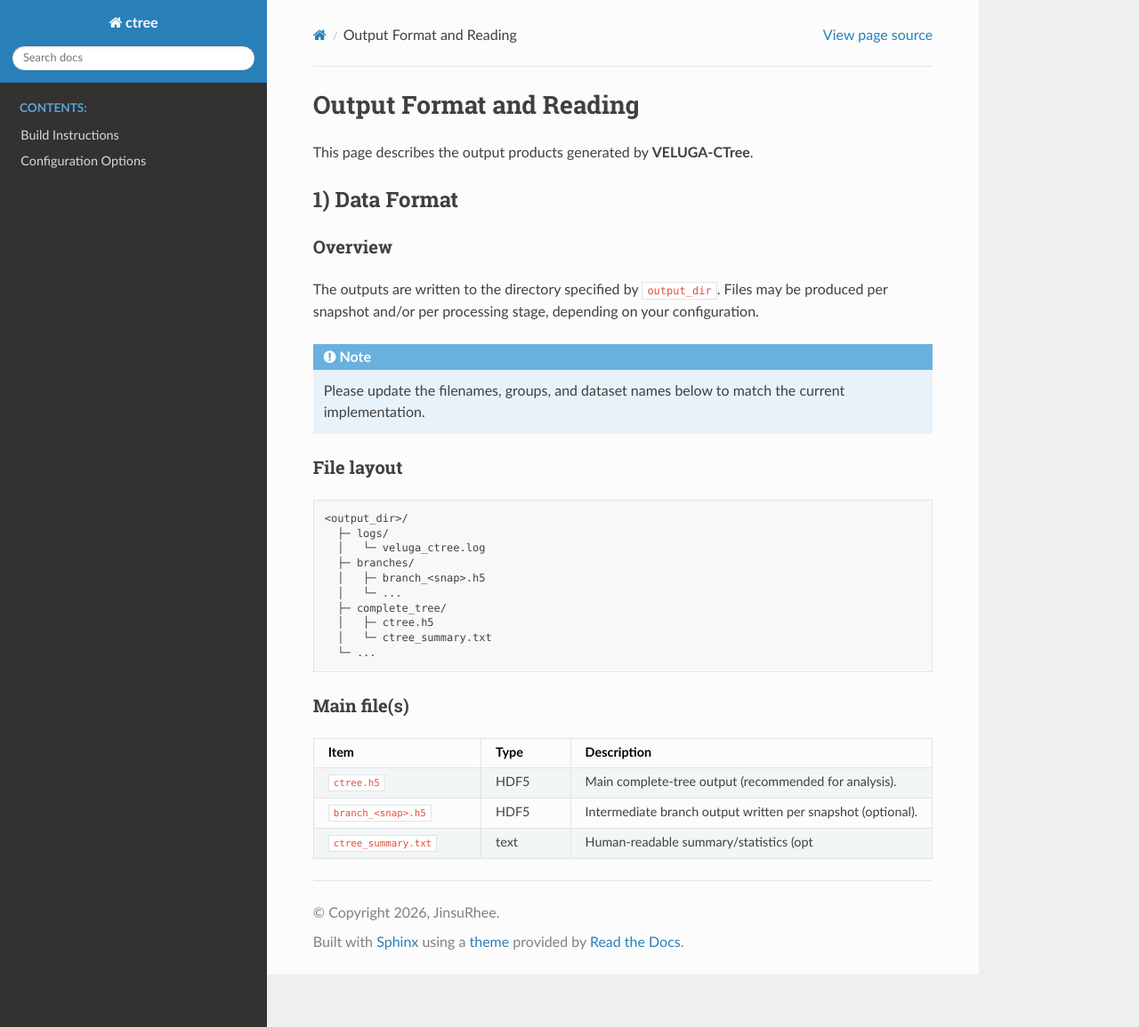
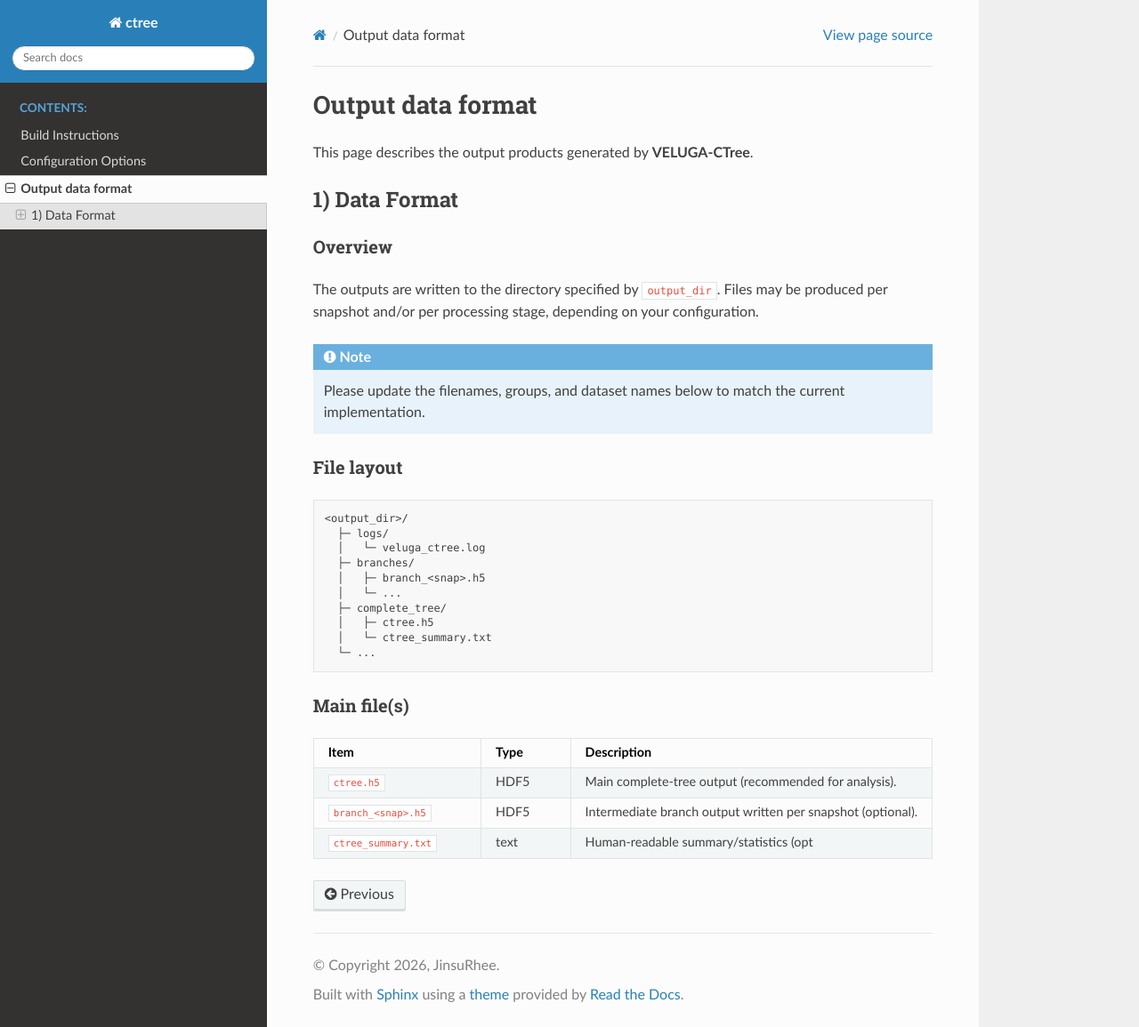
Before and after one commit to JinsuRhee/VELUGA-CTree, a Sphinx documentation site: the page built from docs/output.rst, in a window 1280 px wide and 1155 px high. Shown: the whole window at 89% size. Built offline with Sphinx 7.4.7 and the Read the Docs theme 3.1.0, drawn with Linux system fonts in a browser that asks for light colours; pages that are not in the unit, such as notebooks, are missing from menus.

```diff
--- a/docs/index.rst
+++ b/docs/index.rst
@@ -17,5 +17,5 @@ documentation for details.
 
    install
    configuration
-   Tree data format
+   output
    Implementation for new catalog
--- a/docs/output.rst
+++ b/docs/output.rst
@@ -1,5 +1,5 @@
-Output Format and Reading
-=========================
+Output data format
+==================
 
 This page describes the output products generated by **VELUGA-CTree**.
 
```
Also changed, not shown: docs/configuration.rst (+40 -3 lines).
